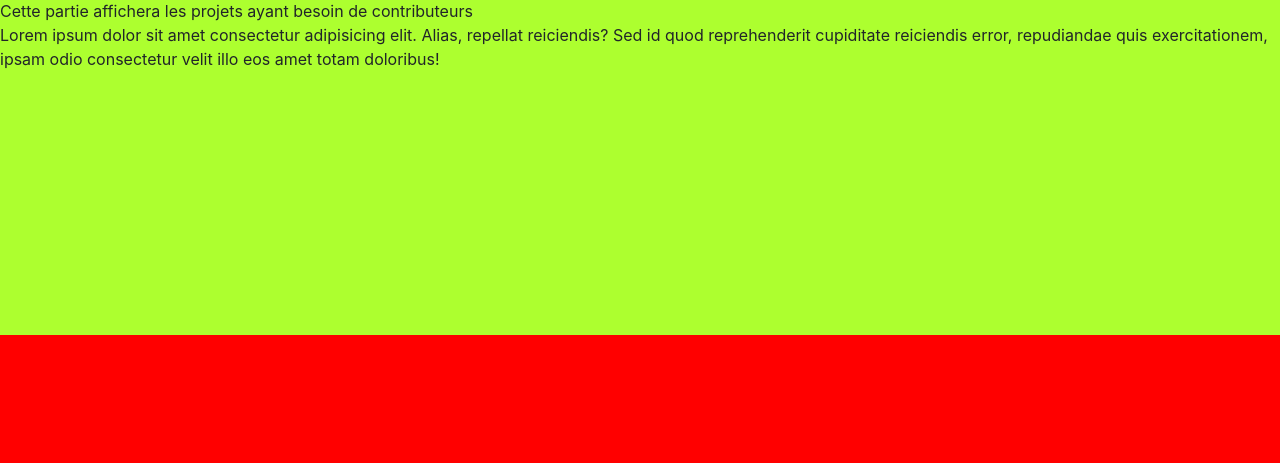
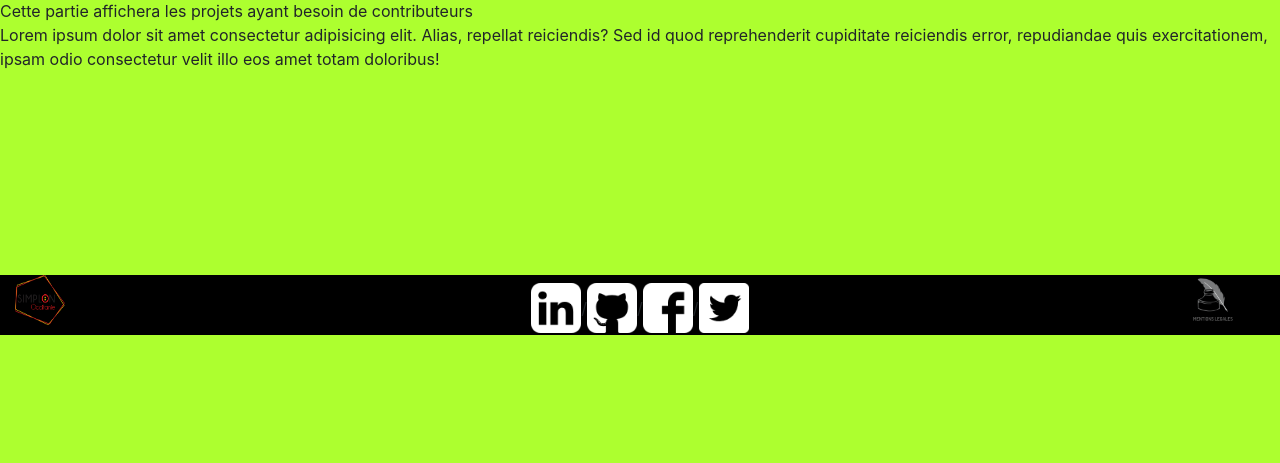
Before and after one commit to MarjorieAndrieux/projet_pedagogique_rodez, a PHP site: page / in a window 1280 px wide. Shown: the part 465-928 px from the top of the page. After the commit the page ends 800 px from the top, so only its background shows below. Run offline with PHP 8.4, Linux system fonts and the light colour scheme; some libraries are stand-ins or nearby versions.

Commit message:
modif supplémentaires

```diff
--- a/footer.html
+++ b/footer.html
@@ -1,31 +1,18 @@
-<!DOCTYPE html>
-<html>
-
-<head>
-</head>
-
-<body>
 <footer class="footer">
     <div class="container-fluid">
         <div class="row align-item-center">
             <div class="col-1">
-                    <img src="projet_pedagogique_rodez/images/Simplon_Occ_Logo@4x.png" width="50" height="50">
+                <img src="images/Simplon_Occ_Logo@4x.png" width="50" height="50">
             </div>
             <div class="col-10" id="lien_footer">
-                    <a href="https://www.linkedin.com/"><img src="projet_pedagogique_rodez/images/linkedin-sign.png" width="50" height="50" class="reseaux" id="linkedin"></a><span>/</span>
-                    <a href="https://github.com/"><img src="projet_pedagogique_rodez/images/github-sign.png" width="50" height="50" class="reseaux" id="github"></a><span>/</span>
-                    <a href="https://fr-fr.facebook.com/"><img src="projet_pedagogique_rodez/images/facebook-logo.png" width="50" height="50" class="reseaux" id="facebook"></a><span>/</span>
-                    <a href="https://fr-fr.facebook.com/"><img src="projet_pedagogique_rodez/images/twitter-logo-on-black-background.png" width="50" height="50" class="reseaux" id="twitter"></a>
+                <a href="https://www.linkedin.com/"><img src="images/linkedin-sign.png" width="50" height="50" class="reseaux" id="linkedin"></a><span>/</span>
+                <a href="https://github.com/"><img src="images/github-sign.png" width="50" height="50" class="reseaux" id="github"></a><span>/</span>
+                <a href="https://fr-fr.facebook.com/"><img src="images/facebook-logo.png" width="50" height="50" class="reseaux" id="facebook"></a><span>/</span>
+                <a href="https://fr-fr.facebook.com/"><img src="images/twitter-logo-on-black-background.png" width="50" height="50" class="reseaux" id="twitter"></a>
             </div>
             <div class="col-1">
-                    <a href=""><img src="projet_pedagogique_rodez/images/Icone-Mentions-Légales-150x150.png" width="50" height="50" id="mentionslegals"></a>
+                <a href=""><img src="images/Icone-Mentions-Légales-150x150.png" width="50" height="50" id="mentionslegals"></a>
             </div>
         </div>
     </div>
 </footer>
-</body>
-
-</html>
-</body>
-
-</html>
--- a/index.php
+++ b/index.php
@@ -12,8 +12,6 @@
 <!-- Ne faites pas attention aux couleurs elles sont moches c'est juste histoire de travailler sur les div, nous n'avons pas encore trouvé de charte graphique -->
 <div class="container-fluid">
     <div class="row cont_navbar">
-    <!-- cette div récupère le fichier navbar.html et la charge grâce à un appel en js -->
-        <!-- <p>Ce texte a pour but de 'remplacer' l'espace pris par la navbar</p> -->
         <?php include("navbar.php"); ?>
     </div>
     <div class="row">
@@ -36,7 +34,7 @@
     </div>
 
     <div class="row" id="cont_footer">
-
+        <?php include("footer.html")?>
     </div>
 
 </div>
--- a/style.css
+++ b/style.css
@@ -25,12 +25,6 @@ body, html
 {
     background-color: greenyellow;
     height: 42vh;
-}
-
-#cont_footer
-{
-    height: 16vh;
-    background-color: red;
 }
 
 #img_btn_recherche
@@ -109,11 +103,6 @@ body, html
 
 /*------------------------------------------Footer---------------------------------------------------*/
 
-/* .html {
-    position: relative;
-    min-height: 100%;
-} */
-
 .footer {
     position: absolute;
     bottom: 0;
```
Lines whose indentation alone changed are shown as unchanged.
